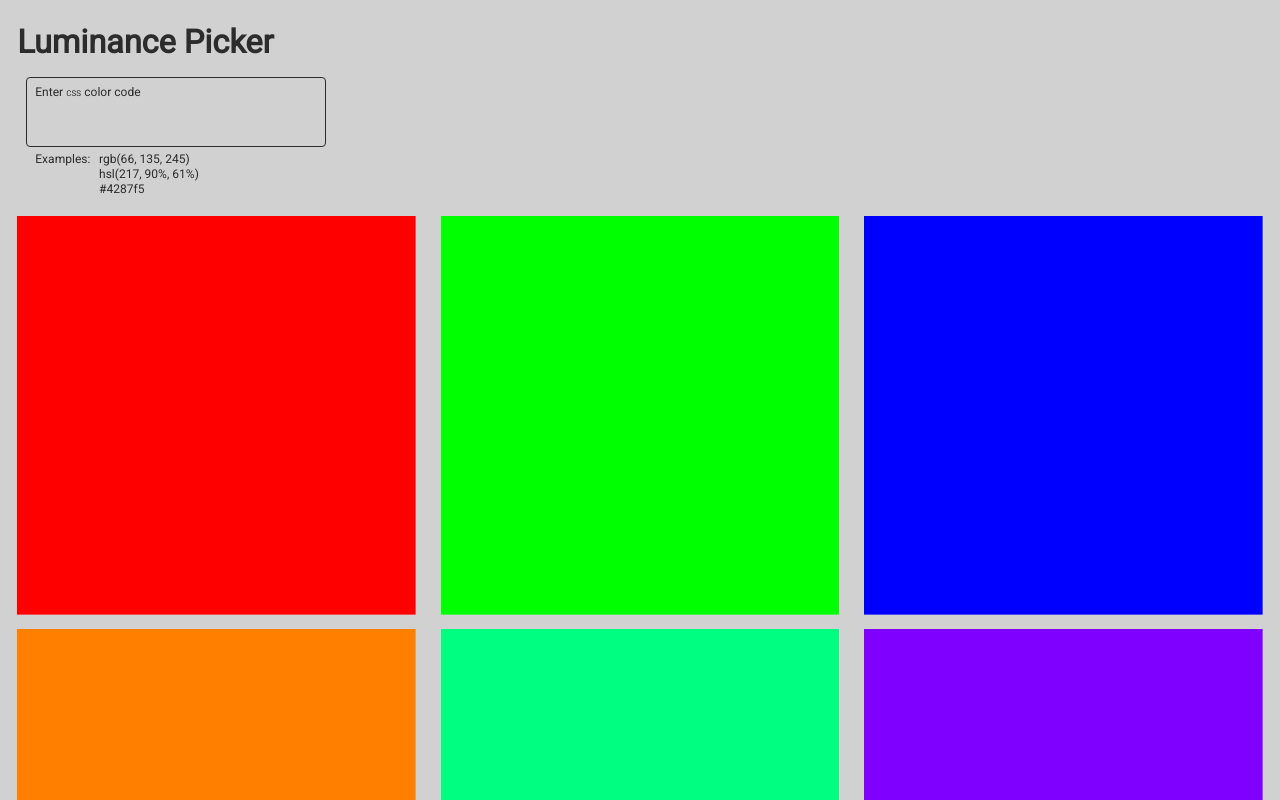
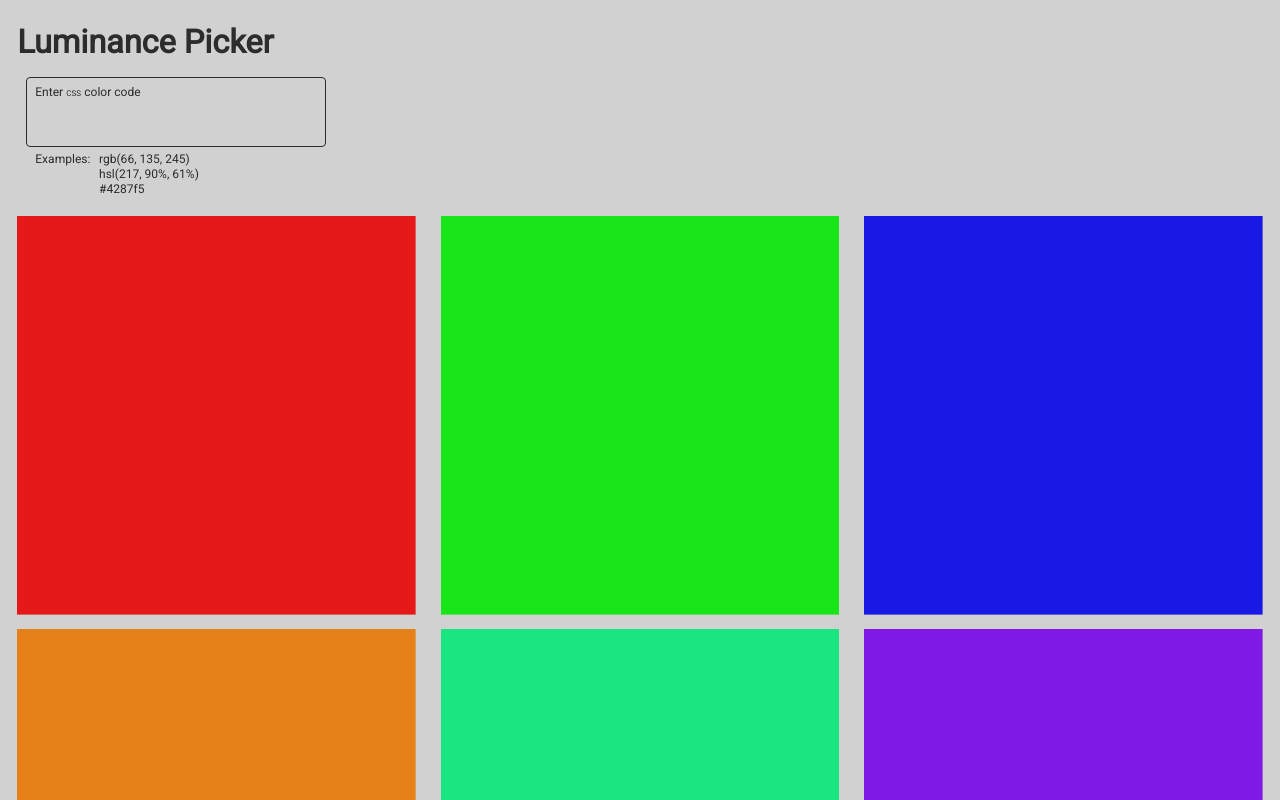
Before and after one commit to masakudamatsu/equiluminant-color-picker, a Next.js app in the folder app/: page / in a window 1280 px wide. Shown: the top 800 px of the page. Built offline with nearby package versions, Linux system fonts and the light colour scheme.

Commit message:
Reduce saturation of hue swatches #65

```diff
--- a/app/components/HueSwatch.js
+++ b/app/components/HueSwatch.js
@@ -2,7 +2,7 @@ import PropTypes from 'prop-types';
 import styled from 'styled-components';
 
 const Svg = styled.svg`
-  fill: ${props => `hsl(${props.hue},100%,50%)`};
+  fill: ${props => `hsl(${props.hue},80%,50%)`};
 `;
 
 const ButtonHueSwatch = styled.button`
```
